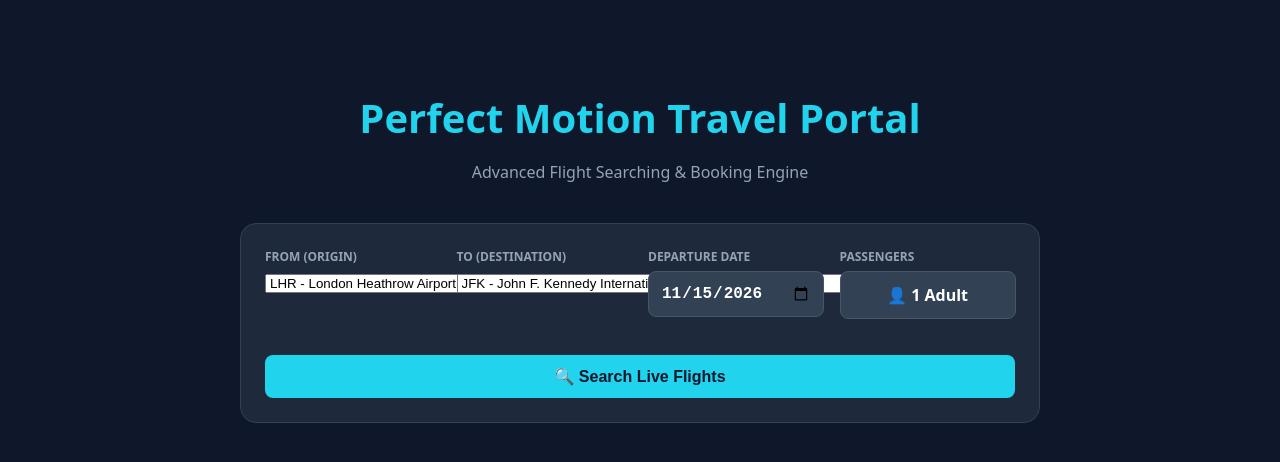
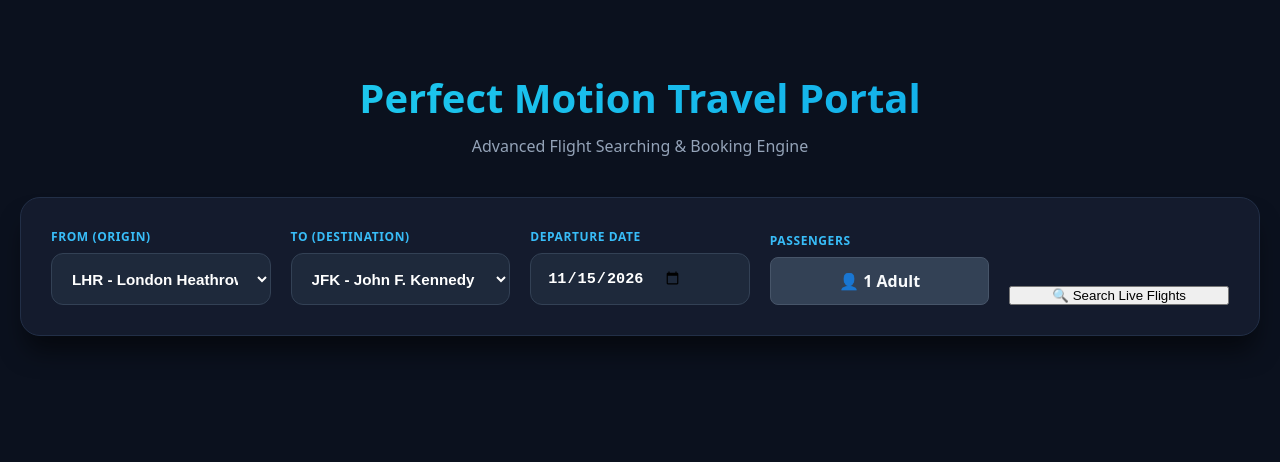
Before and after one commit to Milanbamaniya5/perfect-motion-flights, a Next.js app: page / in a window 1280 px wide. Shown: the top 462 px of the page. Built offline with nearby package versions, Linux system fonts and the light colour scheme.

Commit message:
Refactor global styles and improve UI elements
Updated global styles for body, forms, buttons, and flight cards. Improved layout and color scheme for better aesthetics.

```diff
--- a/app/globals.css
+++ b/app/globals.css
@@ -1,94 +1,214 @@
-body {
+* {
+  box-sizing: border-box;
   margin: 0;
   padding: 0;
-  background-color: #0f172a;
-  color: #ffffff;
-  font-family: ui-sans-serif, system-ui, sans-serif;
+}
+
+body {
+  background-color: #0b111e;
+  color: #f8fafc;
+  font-family: ui-sans-serif, system-ui, -apple-system, BlinkMacSystemFont, "Segoe UI", Roboto, sans-serif;
+  min-height: 100vh;
+  padding: 40px 20px;
 }
 
 main {
-  max-width: 800px;
-  margin: 40px auto;
-  padding: 20px;
+  max-w-4xl: 850px;
+  margin: 0 auto;
 }
 
 h1 {
   text-align: center;
-  color: #22d3ee;
   font-size: 2.5rem;
+  font-weight: 800;
+  background: linear-gradient(to right, #22d3ee, #0ea5e9);
+  -webkit-background-clip: text;
+  -webkit-text-fill-color: transparent;
+  margin-bottom: 8px;
 }
 
 p {
   text-align: center;
-  color: #94a3b8;
+  color: #64748b;
+  font-size: 1rem;
+  margin-bottom: 40px;
+  font-weight: 500;
 }
 
+/* Premium Search Form Grid Layout */
 form {
-  background-color: #1e293b;
-  padding: 24px;
-  border-radius: 16px;
-  display: flex;
-  flex-wrap: wrap;
-  gap: 16px;
-  margin-bottom: 32px;
-  border: 1px solid #334155;
+  background: #141b2d;
+  border: 1px solid #222f47;
+  padding: 30px;
+  border-radius: 20px;
+  box-shadow: 0 20px 25px -5px rgba(0, 0, 0, 0.5);
+  display: grid;
+  grid-template-columns: repeat(auto-fit, minmax(180px, 1fr));
+  gap: 20px;
+  margin-bottom: 40px;
+  align-items: end;
 }
 
 form div {
-  flex: 1;
-  min-width: 150px;
+  display: flex;
+  flex-direction: column;
 }
 
 label {
-  display: block;
   font-size: 0.75rem;
   text-transform: uppercase;
-  color: #94a3b8;
-  margin-bottom: 6px;
-  font-weight: bold;
+  color: #38bdf8;
+  margin-bottom: 8px;
+  font-weight: 700;
+  letter-spacing: 0.05em;
 }
 
-input {
+/* Beautiful Inputs & Dropdowns */
+select, input, .passenger-trigger {
   width: 100%;
-  box-sizing: border-box;
-  background-color: #334155;
-  border: 1px solid #475569;
-  padding: 12px;
-  border-radius: 8px;
+  background-color: #1e293b;
+  border: 1px solid #334155;
+  padding: 14px 16px;
+  border-radius: 12px;
   color: #ffffff;
-  font-size: 1rem;
-  font-weight: bold;
+  font-size: 0.95rem;
+  font-weight: 600;
+  outline: none;
+  transition: all 0.2s ease;
+  height: 52px;
+  display: flex;
+  align-items: center;
 }
 
-button {
-  background-color: #22d3ee;
+select:focus, input:focus {
+  border-color: #0ea5e9;
+  box-shadow: 0 0 0 2px rgba(14, 165, 233, 0.2);
+}
+
+.passenger-trigger {
+  cursor: pointer;
+  justify-content: space-between;
+}
+
+/* Absolute Floating Dropdown Window */
+.passenger-dropdown {
+  position: absolute;
+  top: 64px;
+  left: 0;
+  right: 0;
+  background-color: #1e293b;
+  border: 1px solid #475569;
+  padding: 20px;
+  border-radius: 14px;
+  box-shadow: 0 20px 25px -5px rgba(0, 0, 0, 0.4);
+  z-index: 100;
+  display: flex;
+  justify-content: space-between;
+  align-items: center;
+}
+
+.counter-btn {
+  width: 36px;
+  height: 36px;
+  border-radius: 8px;
+  border: none;
+  background-color: #475569;
+  color: white;
+  font-size: 1.2rem;
+  font-weight: bold;
+  cursor: pointer;
+  display: flex;
+  align-items: center;
+  justify-content: center;
+  transition: background-color 0.2s;
+}
+
+.counter-btn:hover {
+  background-color: #64748b;
+}
+
+/* Search Button Style spans full row if needed */
+.submit-container {
+  grid-column: 1 / -1;
+  margin-top: 10px;
+}
+
+.search-btn {
+  background: linear-gradient(to right, #0ea5e9, #22d3ee);
   color: #0f172a;
   border: none;
-  padding: 12px 24px;
-  border-radius: 8px;
-  font-weight: bold;
-  font-size: 1rem;
+  padding: 16px;
+  border-radius: 12px;
+  font-weight: 700;
+  font-size: 1.1rem;
   cursor: pointer;
+  transition: all 0.2s ease;
+  box-shadow: 0 4px 14px 0 rgba(34, 211, 238, 0.3);
   width: 100%;
 }
 
-button:hover {
-  background-color: #67e8f9;
+.search-btn:hover {
+  transform: translateY(-1px);
+  box-shadow: 0 6px 20px 0 rgba(34, 211, 238, 0.4);
 }
 
+/* Beautiful Premium Flight Result Cards */
 .flight-card {
-  background-color: #1e293b;
-  border: 1px solid #334155;
-  padding: 20px;
+  background: linear-gradient(135deg, #141b2d 0%, #111827 100%);
+  border: 1px solid #222f47;
+  padding: 24px;
   border-radius: 16px;
   display: flex;
   justify-content: space-between;
   align-items: center;
-  margin-bottom: 16px;
+  margin-bottom: 20px;
+  box-shadow: 0 10px 15px -3px rgba(0, 0, 0, 0.3);
+  transition: transform 0.2s ease, border-color 0.2s ease;
+}
+
+.flight-card:hover {
+  transform: translateY(-2px);
+  border-color: #38bdf8;
+}
+
+.airline-name {
+  font-size: 1.25rem;
+  font-weight: 700;
+  color: #ffffff;
+  margin-bottom: 4px;
+}
+
+.flight-subtext {
+  font-size: 0.85rem;
+  color: #64748b;
+}
+
+.price-container {
+  text-align: right;
 }
 
 .price-text {
-  font-size: 1.5rem;
-  font-weight: bold;
+  font-size: 1.75rem;
+  font-weight: 800;
   color: #22d3ee;
+  letter-spacing: -0.02em;
 }
+
+.book-btn {
+  margin-top: 10px;
+  background-color: #1e293b;
+  border: 1px solid #334155;
+  color: #f1f5f9;
+  padding: 8px 20px;
+  border-radius: 8px;
+  font-weight: 600;
+  font-size: 0.85rem;
+  cursor: pointer;
+  transition: all 0.2s;
+  width: auto;
+}
+
+.book-btn:hover {
+  background-color: #334155;
+  border-color: #475569;
+}
```
